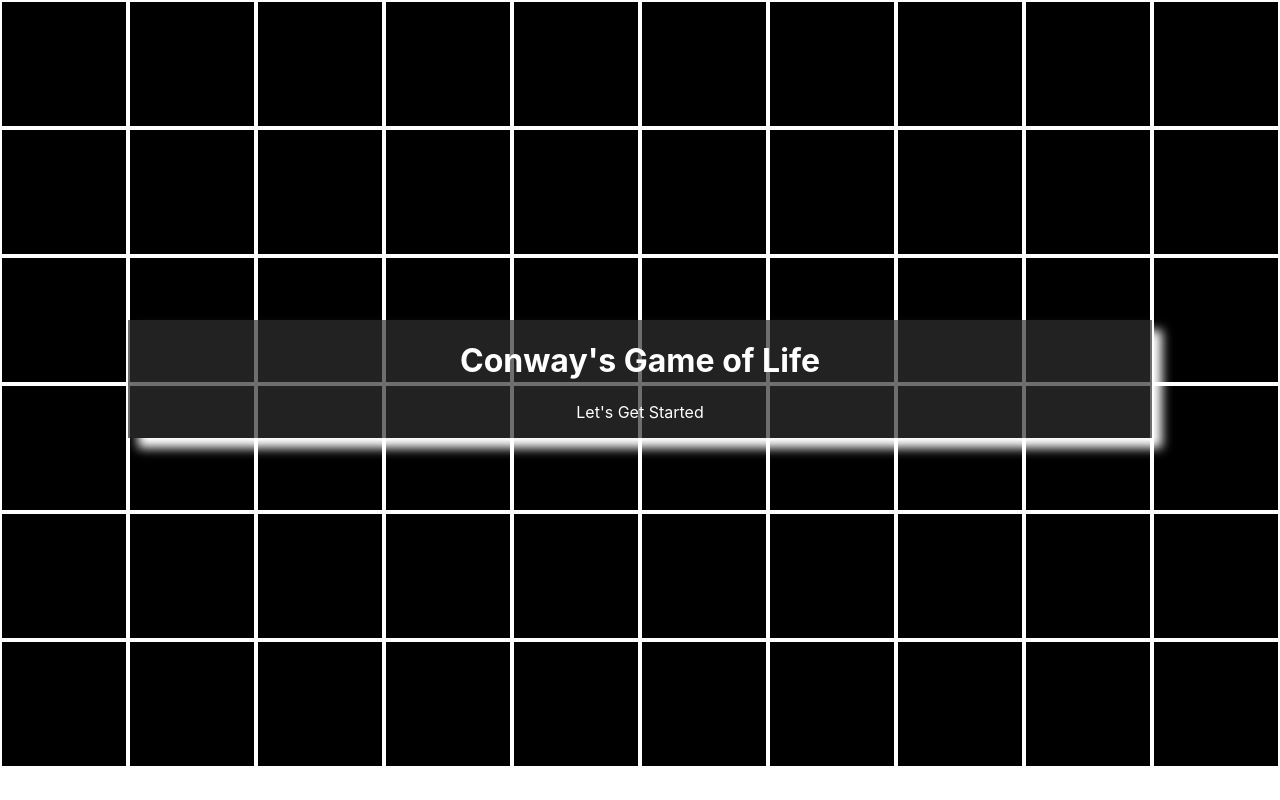
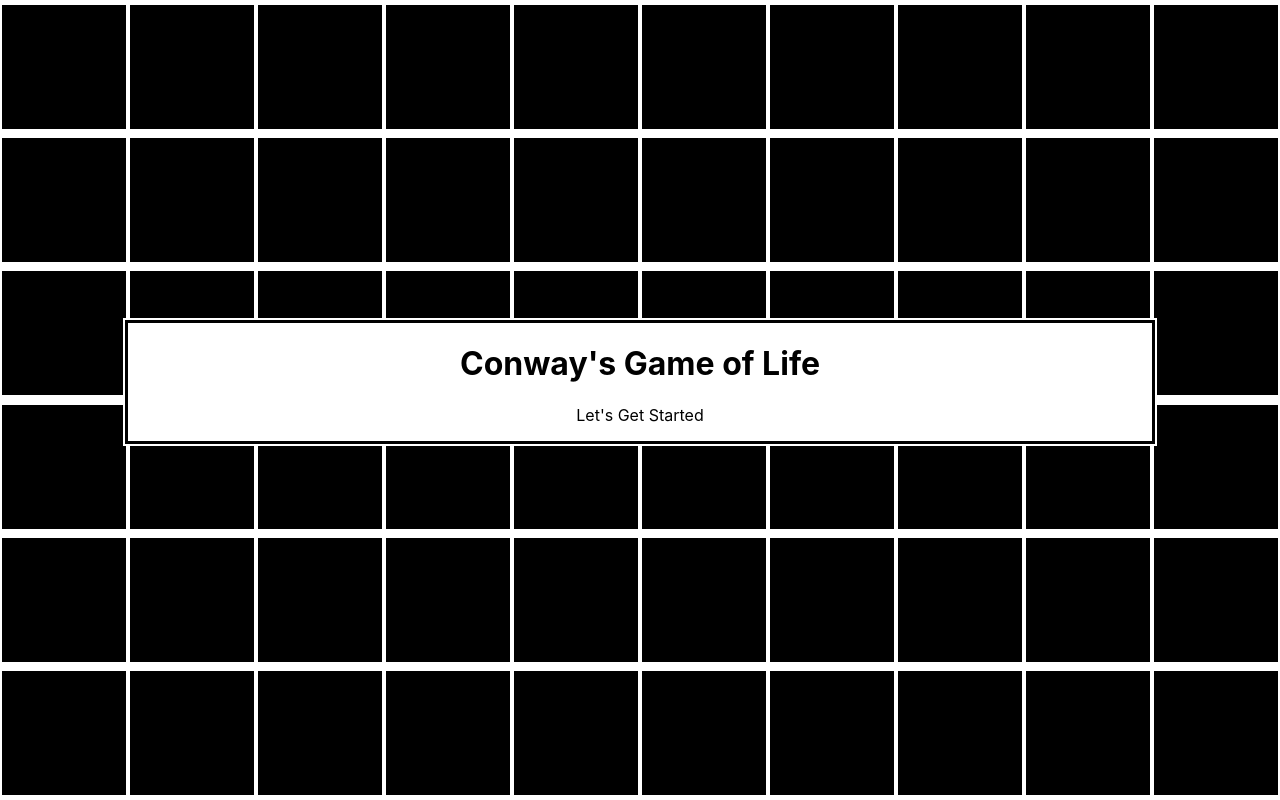
Before and after one commit to Buzzindown/CGOL, a React (Create React App) app: page / in a window 1280 px wide. Built offline with nearby package versions, Linux system fonts and the light colour scheme.

Commit message:
intro animation working, need to mess with speeds and how many cells wide we want it to be (needs to be something relative to the size of the monitor

```diff
--- a/src/App.js
+++ b/src/App.js
@@ -40,14 +40,14 @@ function App() {
           document.getElementById(`cell-${rowIndex}-${cellIndex}`).style.backgroundColor = "black"
           if(cellIndex == row.props.children.length-1 && rowIndex == rowsArr.length-1){
             setTimeout(() => {
-              document.getElementById('cgol-app-grid').style.backgroundColor = "white";
+              document.getElementById('white-slider').setAttribute("class", "slide-up-util")
               setTimeout(()=>{
                 setAnimationDone(true)
-              }, 2000)
+              }, 1000)
             }, 10);
           }
         }, timer)
-        timer += 25;
+        timer += 15;
       })
     })
 
@@ -83,7 +83,7 @@ function App() {
      do this with css but might need to do something with js to calculate the grid
      we could just run the grid off of the width and then make it however long it needs to be*/}
      {animationDone &&(
-       <div id="heading-wrapper">
+       <div id="heading-wrapper" className="fade-in-util">
         <h1>Conway's Game of Life</h1>
         <p>Let's Get Started</p>
        </div>
--- a/src/styles.css
+++ b/src/styles.css
@@ -13,6 +13,7 @@ body {
   -webkit-font-smoothing: antialiased;
   -moz-osx-font-smoothing: grayscale;
   height: 100vh;
+  overflow-y: hidden;
 }
 
 code {
@@ -29,6 +30,16 @@ code {
   height: 100vh;
 }
 
+@keyframes slide-up {
+  from {top: 100%;}
+  to {top: 0%}
+}
+
+@keyframes fade-in {
+  from{background-color: rgba(255,255,255,0);}
+  to {background-color: rgba(255,255,255,1);}
+}
+
 #cgol-app-grid {
   display: flex;
   flex-direction: column;
@@ -37,8 +48,37 @@ code {
   overflow-y: hidden;
   overflow-x: hidden;
   background-color: black;
-  transition: background-color 2s linear
+  z-index: 1;
 }
+
+#white-slider {
+  height: 100vh;
+  width: 100vw;
+  position: absolute;
+  top: 100%;
+  left: 0;
+  right: 0;
+  z-index: 2;
+  background-color: white;
+}
+
+.slide-up-util {
+  animation-name: slide-up;
+  animation-duration: 1s;
+  animation-iteration-count: 1;
+  animation-fill-mode: forwards;
+  animation-timing-function: linear;
+}
+
+.fade-in-util {
+  animation-name: fade-in;
+  animation-duration: 0.75s;
+  animation-iteration-count: 1;
+  animation-fill-mode: forwards;
+  animation-timing-function: linear;
+}
+
+
 
 #heading-wrapper{
   position: absolute;
@@ -48,9 +88,25 @@ code {
   top: 40%;
   margin: auto;
   width: 80%;
-  background-color: rgba(49, 49, 49, 0.7);
-  box-shadow: 10px 10px 10px white;
+  background-color: white;
+  border: 3px solid black;
+  outline: 2px solid white;
   color: white;
+  z-index: 80;
+}
+
+#heading-wrapper:hover > * {
+  font-weight: 1000;
+  cursor: pointer;
+}
+
+#heading-wrapper:hover{
+  outline: 6px solid white;
+}
+
+#heading-wrapper :is(p, h1){
+  z-index: 30;
+  color: black
 }
 
 .row {
@@ -73,7 +129,8 @@ code {
   height: calc(100% - 4px);
   width: calc(100% - 4px);
   background-color: white;
-  transition: background-color 1s ease;
+  transition: background-color 0.5s ease;
+  z-index: 50;
 }
 
 #white-slider {
```
